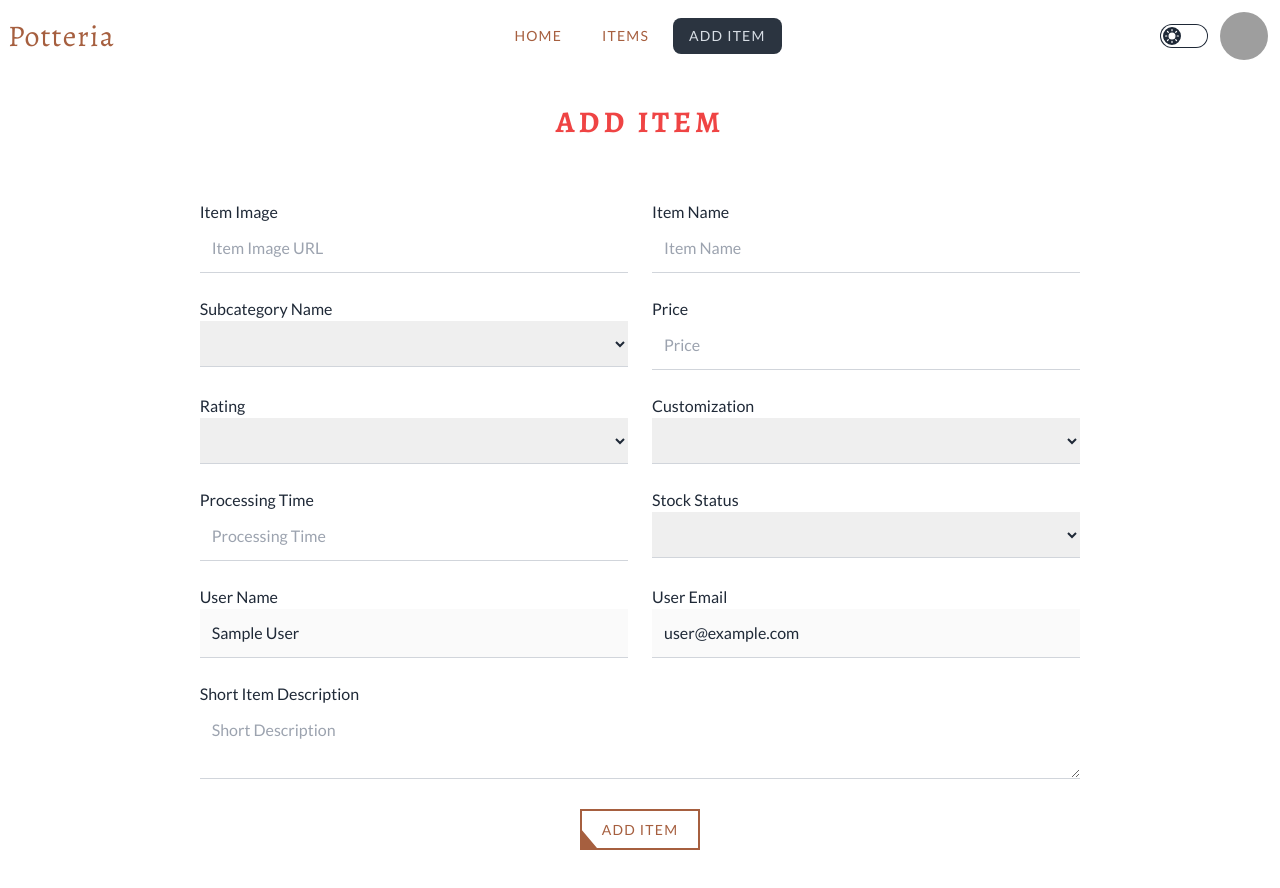
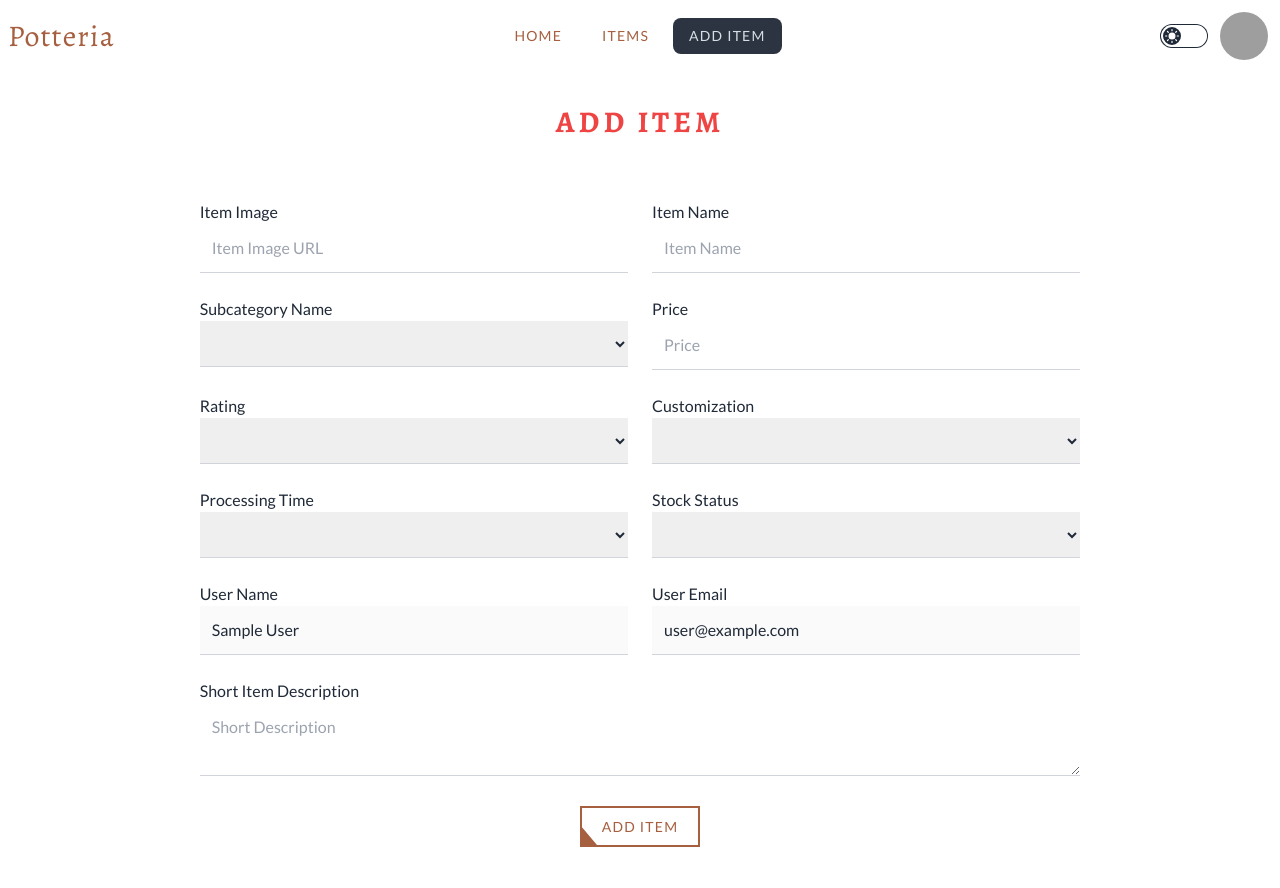
Before and after one commit to NoorTushar/potteria-client, a React (Vite) app: page /addItem in a window 1280 px wide. Shown: the top 888 px of the page. Built offline with nearby package versions, Linux system fonts and the light colour scheme; no server answers; sample sign-in values are in the browser's storage; grey boxes are pictures that could not be loaded.

Commit message:
add item page er processing time is now select and options

```diff
--- a/src/Pages/AddItem/AddItem.jsx
+++ b/src/Pages/AddItem/AddItem.jsx
@@ -261,7 +261,7 @@ const AddItem = () => {
                      <label htmlFor="processing_time" className="block ">
                         Processing Time
                      </label>
-                     <input
+                     <select
                         {...register("processing_time", {
                            required: {
                               value: true,
@@ -271,7 +271,16 @@ const AddItem = () => {
                         type="text"
                         placeholder="Processing Time"
                         className="w-full p-3 border-b border-b-gray-300  outline-none duration-300 focus:border-[#A65F3F] "
-                     />
+                     >
+                        <option value=""></option>
+                        <option value="Upto 7 days">Upto 7 days</option>
+                        <option value="upto 14 days">upto 14 days</option>
+                        <option value="upto 21 days">upto 21 days</option>
+                        <option value="upto 28 days">upto 28 days</option>
+                        <option value="upto 35 days">upto 35 days</option>
+                        <option value="upto 42 days">upto 42 days</option>
+                        <option value="upto 49 days">upto 49 days</option>
+                     </select>
                      {errors?.processing_time && (
                         <span className="text-red-500 block mt-1 mb-2 font-didact">
                            {errors.processing_time.message}
```
